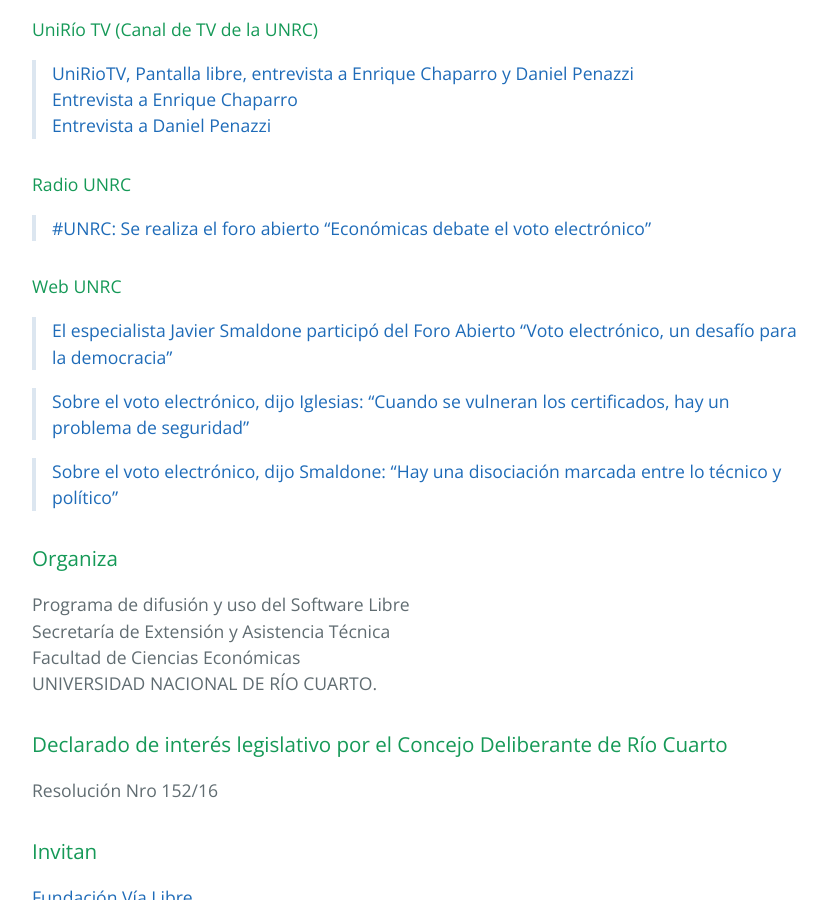
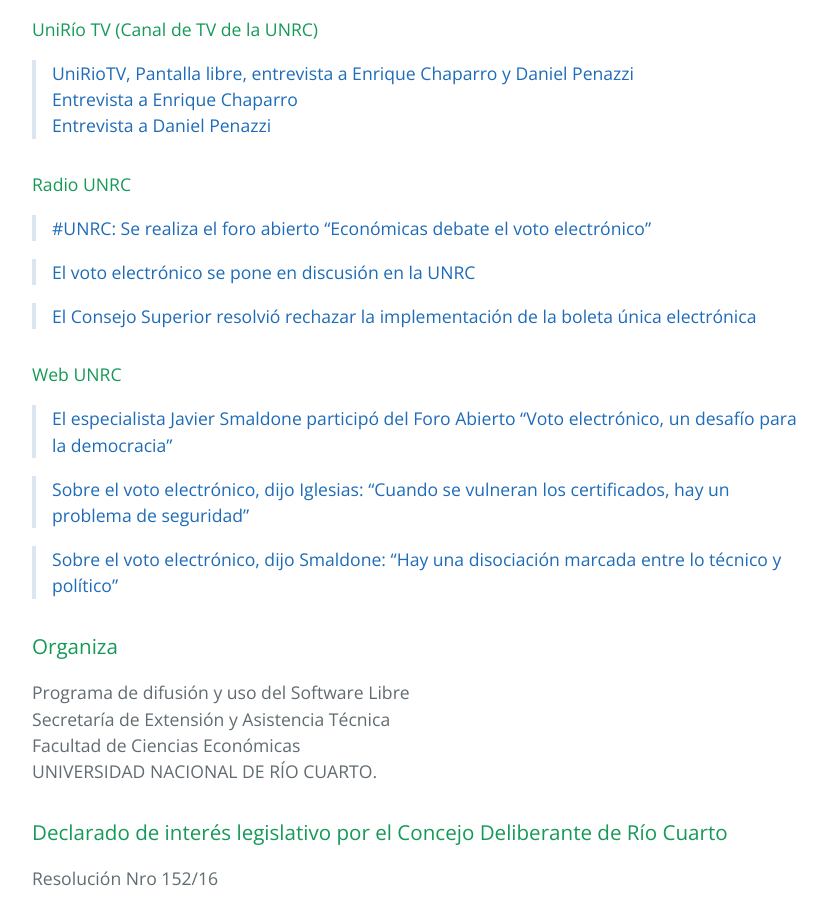
Before and after one commit to pewen/evoto, a Jekyll site: the page built from index.md, in a window 1280 px wide and 900 px high, scrolled down 1221 px. Shown: the whole window, without its empty margins (192-1019 px from the left). Built offline with Jekyll 4.4.1, drawn with Linux system fonts in a browser that asks for light colours.

Commit message:
minor changes

```diff
--- a/index.md
+++ b/index.md
@@ -29,6 +29,10 @@
 #### Radio UNRC
 > [#UNRC: Se realiza el foro abierto “Económicas debate el voto electrónico”](https://soundcloud.com/radiounrc/unrc-se-realiza-el-foro-abierto-economicas-debate-el-voto-electronico)
 
+> [El voto electrónico se pone en discusión en la UNRC](https://soundcloud.com/radiounrc/el-voto-electronico-se-pone-en-discusion-en-la-unrc)
+
+> [El Consejo Superior resolvió rechazar la implementación de la boleta única electrónica](https://soundcloud.com/radiounrc/el-consejo-superior-resolvio-rechazar-la-implementacion-de-la-boleta-unica-electronica)
+
 #### Web UNRC
 > [El especialista Javier Smaldone participó del Foro Abierto “Voto electrónico, un desafío para la democracia”](https://www.unrc.edu.ar/unrc/n_comp.cdc?nota=30231)
 
```
Also changed, not shown: 1 other file.
